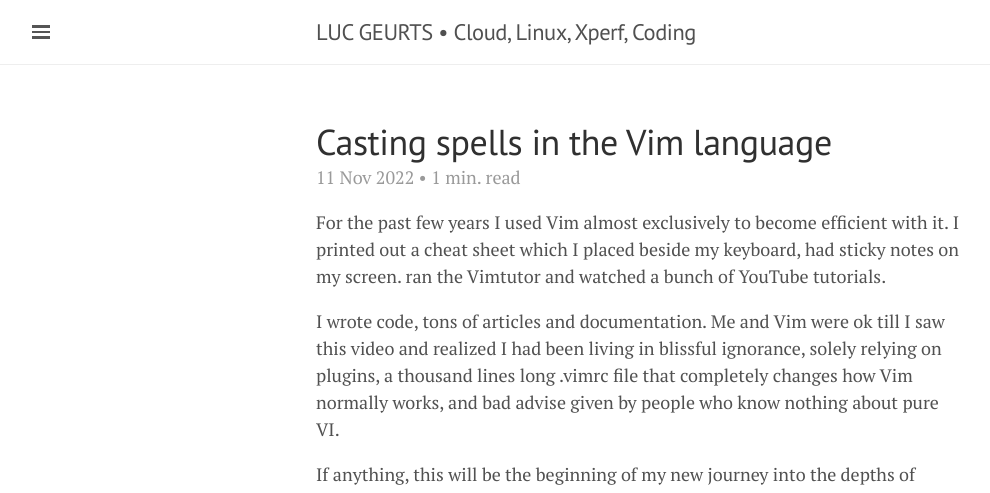
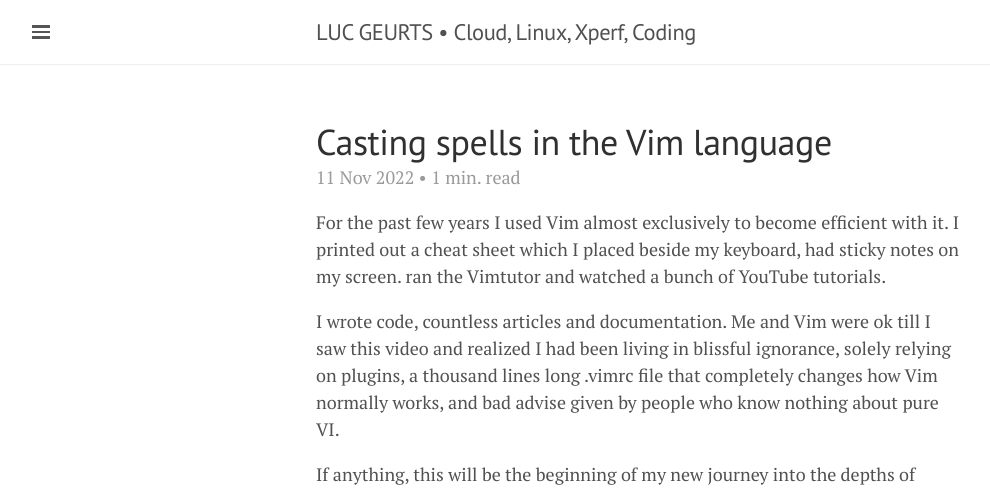
Before and after one commit to lgeurts/lgeurts.github.io, a Jekyll site: the page built from _posts/2022-11-11-mastering-the-vim-language.md, in a window 1280 px wide. Shown: the top 493 px of the page, without its empty margins (0-990 px from the left). Built offline with Jekyll 4.4.1, drawn with Linux system fonts in a browser that asks for light colours; nearby versions of some CDN libraries; comment, search, counter and statistics services are not loaded.

Commit message:
Update 2022-11-11-mastering-the-vim-language.md

```diff
--- a/_posts/2022-11-11-mastering-the-vim-language.md
+++ b/_posts/2022-11-11-mastering-the-vim-language.md
@@ -9,7 +9,7 @@
 
 For the past few years I used Vim almost exclusively to become efficient with it. I printed out a cheat sheet which I placed beside my keyboard, had sticky notes on my screen. ran the Vimtutor and watched a bunch of YouTube tutorials.
 
-I wrote code, tons of articles and documentation. Me and Vim were ok till I saw this video and realized I had been living in blissful ignorance, solely relying on plugins, a thousand lines long .vimrc file that completely changes how Vim normally works, and bad advise given by people who know nothing about pure VI.
+I wrote code, countless articles and documentation. Me and Vim were ok till I saw this video and realized I had been living in blissful ignorance, solely relying on plugins, a thousand lines long .vimrc file that completely changes how Vim normally works, and bad advise given by people who know nothing about pure VI.
 
 If anything, this will be the beginning of my new journey into the depths of Vim’s grammar.
 
```
